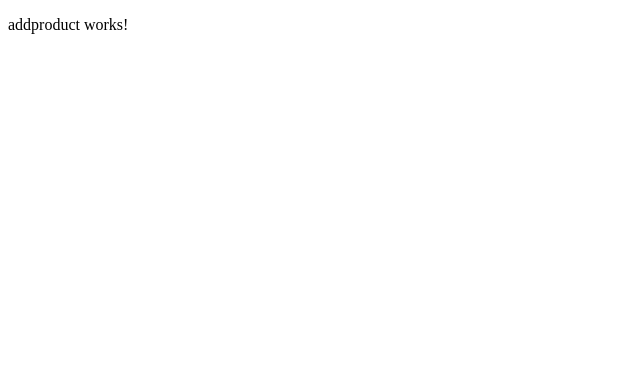
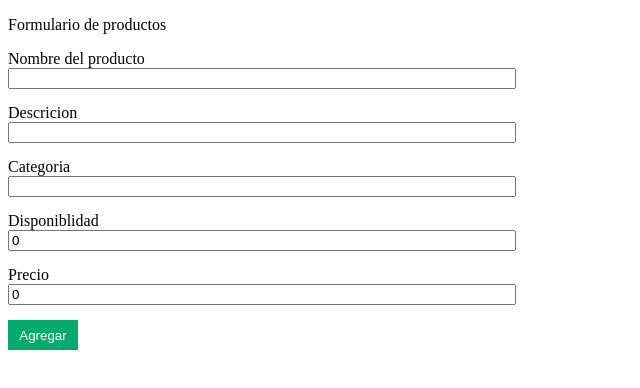
Before and after one commit to peterson-perez/Angular-http, an Angular app: page /AddProduct in a window 1280 px wide. Shown: the top 388 px of the page, without its empty margins (0-640 px from the left). Built offline with nearby package versions, Linux system fonts and the light colour scheme.

Commit message:
feat: formulary to create a product was created

```diff
--- a/package.json
+++ b/package.json
@@ -3,7 +3,7 @@
   "version": "0.0.0",
   "scripts": {
     "ng": "ng",
-    "start": "ng serve",
+    "start": "ng serve --proxy-config proxy.conf.json",
     "build": "ng build",
     "watch": "ng build --watch --configuration development",
     "test": "ng test"
--- a/src/app/components/addproduct/addproduct.component.css
+++ b/src/app/components/addproduct/addproduct.component.css
@@ -0,0 +1,17 @@
+.formulary, input{
+  width: 500px;
+  display: flex;
+  flex-direction: column;
+  margin-bottom: 15px;
+}
+
+.button{
+    width: 70px;
+    height: 30px;
+    color: white;
+    background-color: #04AA6D;
+    cursor: pointer;
+    border: none;
+    align-items: center;
+    text-align: center;
+}
--- a/src/app/components/addproduct/addproduct.component.html
+++ b/src/app/components/addproduct/addproduct.component.html
@@ -1 +1,18 @@
-<p>addproduct works!</p>
+<p>Formulario de productos</p>
+
+
+<div class="form-container">
+    <form class="formulary" [formGroup]="productForm" (ngSubmit)="onSubmit(productForm.value)">
+        <label>Nombre del producto</label>
+        <input type="text" formControlName="name">
+        <label>Descricion</label>
+        <input type="text" formControlName="description">
+        <label>Categoria</label>
+        <input type="text" formControlName="category">
+        <label>Disponiblidad</label>
+        <input type="number" formControlName="stock">
+        <label>Precio</label>
+        <input type="number" formControlName="price">
+        <input type="submit" value="Agregar" class="button" />
+    </form>
+</div>
--- a/src/app/components/addproduct/addproduct.component.ts
+++ b/src/app/components/addproduct/addproduct.component.ts
@@ -1,4 +1,9 @@
 import { Component, OnInit } from '@angular/core';
+import { FormGroup, FormControl, Validator, Validators } from '@angular/forms';
+import { Router } from '@angular/router';
+import { ProductI } from 'src/app/Models/ModelProduct';
+import { ServiciosService } from 'src/app/servicios.service';
+
 
 @Component({
   selector: 'app-addproduct',
@@ -7,9 +12,26 @@ import { Component, OnInit } from '@angular/core';
 })
 export class AddproductComponent implements OnInit {
 
-  constructor() { }
+  productForm = new FormGroup({
+    name : new FormControl('',[Validators.required]),
+    description : new FormControl('',[Validators.required]),
+    category : new FormControl('',[Validators.required]),
+    stock : new FormControl(0, [Validators.required]),
+    price : new FormControl(0, [Validators.required])
+
+  })
+
+  constructor(private service: ServiciosService, private routes: Router) {
+
+   }
 
   ngOnInit(): void {
   }
 
+  onSubmit = (form: any) => {
+    this.service.postProduct(form).subscribe(error => {
+      this.routes.navigate(['/ProductTable'])
+    })
+  }
+
 }
--- a/src/app/components/editproduct/editproduct.component.html
+++ b/src/app/components/editproduct/editproduct.component.html
@@ -1 +1,3 @@
 <p>editproduct works!</p>
+
+<button (click)="edit()">Editar</button>
--- a/src/app/components/editproduct/editproduct.component.ts
+++ b/src/app/components/editproduct/editproduct.component.ts
@@ -1,4 +1,5 @@
 import { Component, OnInit } from '@angular/core';
+import { Router } from '@angular/router';
 
 @Component({
   selector: 'app-editproduct',
@@ -7,9 +8,14 @@ import { Component, OnInit } from '@angular/core';
 })
 export class EditproductComponent implements OnInit {
 
-  constructor() { }
+  constructor(private routes: Router) { }
 
   ngOnInit(): void {
+
   }
 
+  edit = () => {
+  this.routes.navigate(['/ProductTable'])
 }
+
+}
--- a/src/app/page/product-table/product-table.component.ts
+++ b/src/app/page/product-table/product-table.component.ts
@@ -1,4 +1,8 @@
 import { Component, OnInit } from '@angular/core';
+import { Router } from '@angular/router';
+import { ProductI } from 'src/app/Models/ModelProduct';
+import { ServiciosService } from 'src/app/servicios.service';
+
 
 @Component({
   selector: 'app-product-table',
@@ -7,9 +11,23 @@ import { Component, OnInit } from '@angular/core';
 })
 export class ProductTableComponent implements OnInit {
 
-  constructor() { }
+  public products: ProductI[] = []
+
+  constructor(private service:ServiciosService, private routes: Router ) {}
 
   ngOnInit(): void {
+    this.service.getProductAll().subscribe( data => {
+      this.products = data
+      console.log(this.products)
+    })
+  }
+
+  onSubmit = () => {
+    this.routes.navigate(['/AddProduct'])
+  }
+
+   edit = () => {
+    this.routes.navigate(['/editProduct'])
   }
 
 }
--- a/src/app/servicios.service.ts
+++ b/src/app/servicios.service.ts
@@ -1,9 +1,27 @@
 import { Injectable } from '@angular/core';
+import { map, Observable } from 'rxjs';
+import { environment } from 'src/environments/environment';
+import { HttpClient } from '@angular/common/http';
+import { ProductI } from './Models/ModelProduct';
 
-@Injectable({
-  providedIn: 'root'
-})
+
+
+
+@Injectable({providedIn: 'root'})
+
 export class ServiciosService {
 
-  constructor() { }
+  public url: string;
+
+  constructor(public http:HttpClient) {
+   this.url = environment.urlApi
+  }
+
+  postProduct(form: ProductI): Observable<ProductI>{
+    return this.http.post<ProductI>('/api/Product', form)
+  }
+
+  getProductAll(): Observable<ProductI[]>{
+   return this.http.get<ProductI[]>("/api/ProductAll")
+  }
 }
```
Also changed, not shown: proxy.conf.json (added, +9 -0 lines), src/app/Models/ModelProduct.ts (+9 -1 lines), src/environments/environment.ts (+0 -12 lines).
